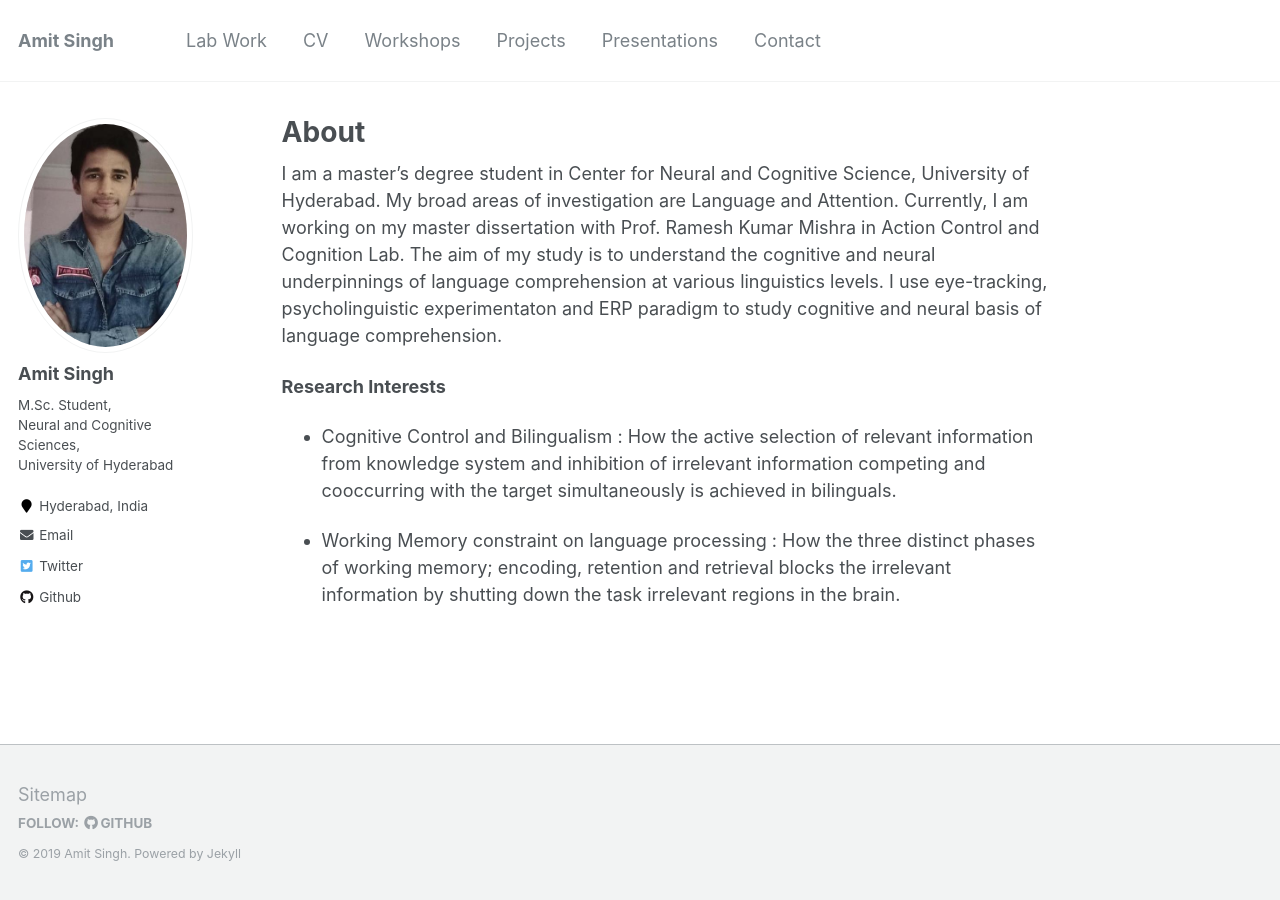
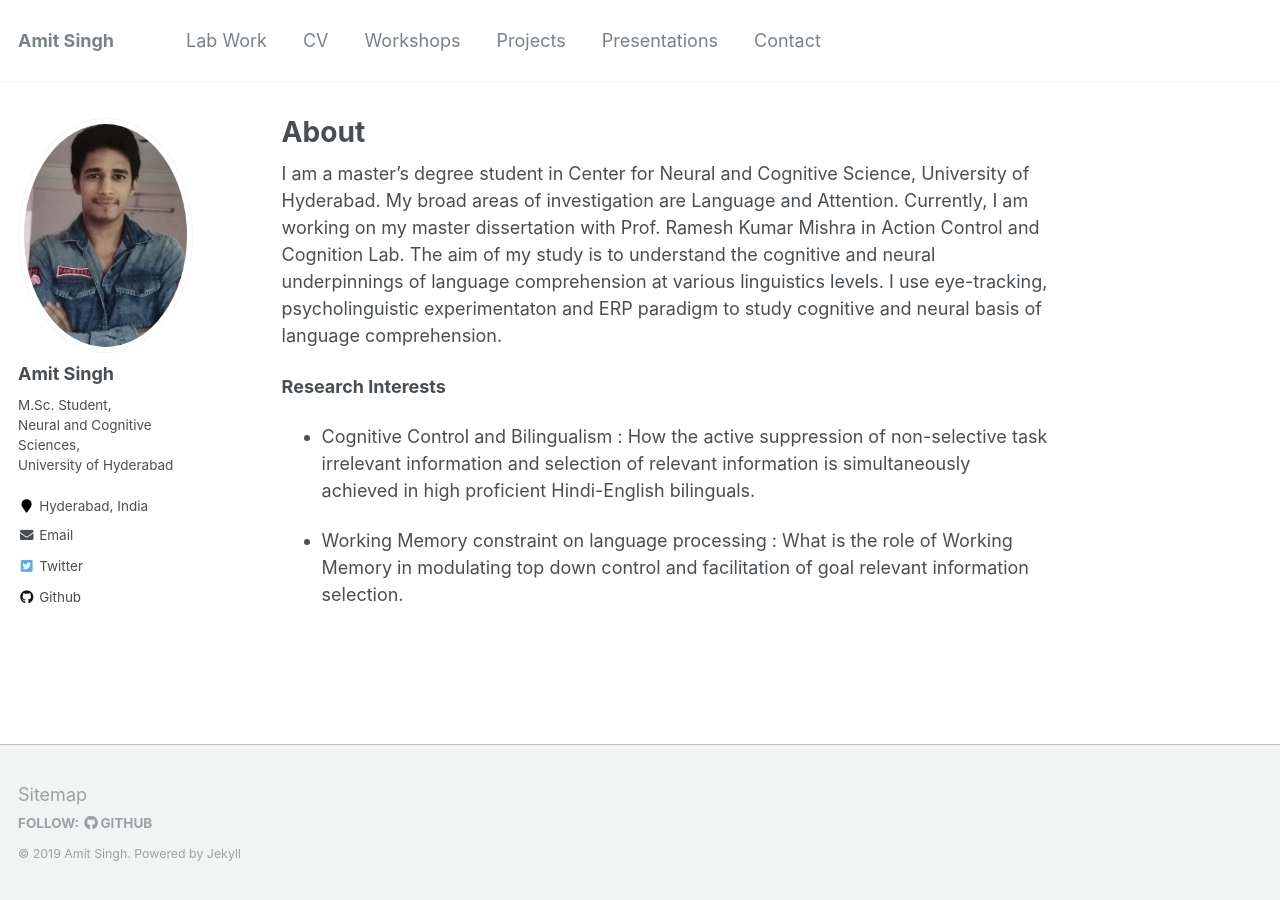
Before and after one commit to amits1ngh/amits1ngh.github.io, a Jekyll site: the page built from _pages/about.md, in a window 1280 px wide. Built offline with Jekyll 4.4.1, drawn with Linux system fonts in a browser that asks for light colours.

Commit message:
Update about.md

```diff
--- a/_pages/about.md
+++ b/_pages/about.md
@@ -10,6 +10,6 @@ redirect_from:
 I am a master's degree student in Center for Neural and Cognitive Science, University of Hyderabad. My broad areas of investigation are Language and Attention. Currently, I am working on my master dissertation with Prof. Ramesh Kumar Mishra in Action Control and Cognition Lab. The aim of my study is to understand the cognitive and neural underpinnings of language comprehension at various linguistics levels. I use eye-tracking, psycholinguistic experimentaton and ERP paradigm to study cognitive and neural basis of language comprehension.
 
 **Research Interests**
-- Cognitive Control and Bilingualism : How the active selection of relevant information from knowledge system and inhibition of irrelevant information competing and cooccurring with the target simultaneously is achieved in bilinguals.
+- Cognitive Control and Bilingualism : How the active suppression of non-selective task irrelevant information and selection of relevant information is simultaneously achieved in high proficient Hindi-English bilinguals.
 
-- Working Memory constraint on language processing : How the three distinct phases of working memory; encoding, retention and retrieval blocks the irrelevant information by shutting down the task irrelevant regions in the brain.
+- Working Memory constraint on language processing : What is the role of Working Memory in modulating top down control and facilitation of goal relevant information selection.
```
